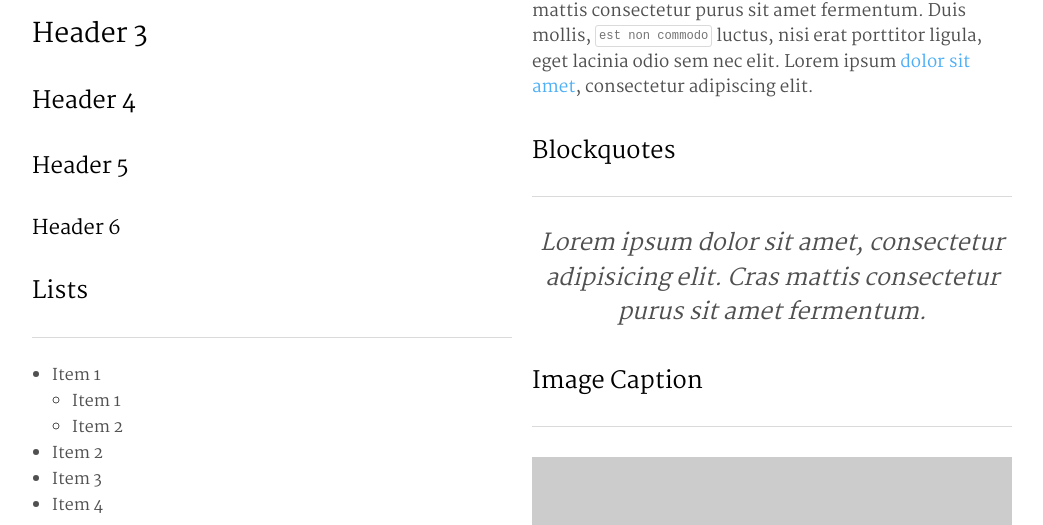
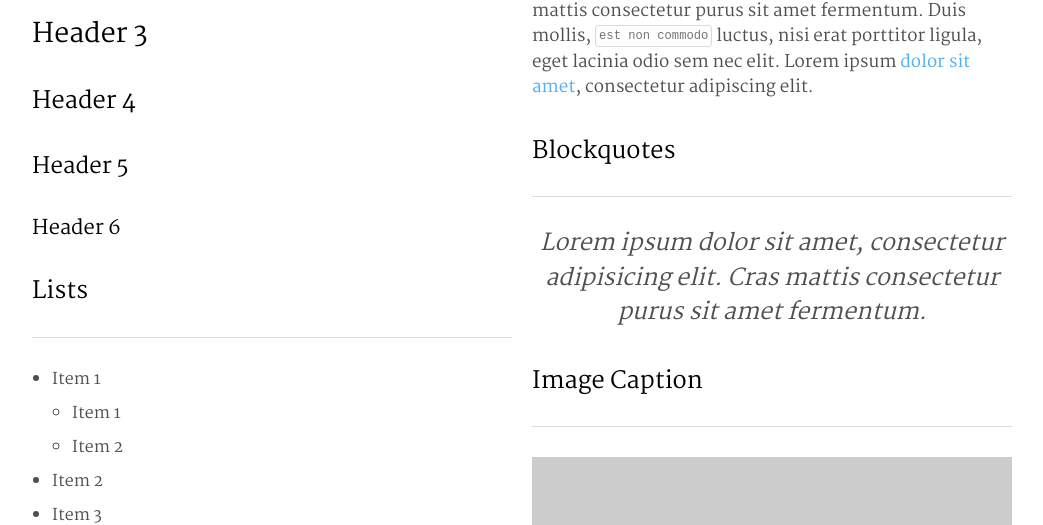
Before and after one commit to AdamMarsden/simple-typography, a website: page source/index.html in a window 1280 px wide. Shown: the part 275-800 px from the top of the page, without its empty margins (118-1161 px from the left). Drawn offline with Linux system fonts and the light colour scheme; placeholder pictures from the web are drawn by us.

Commit message:
Line height added to list items

```diff
--- a/source/sass/style.scss
+++ b/source/sass/style.scss
@@ -125,6 +125,7 @@
 
     li {
         margin-top: 10px;
+        line-height: $paragraph-line-height;
         color: $paragraph-color;
     }
 
```
Also changed, not shown: source/css/style.css, 1 other file.
